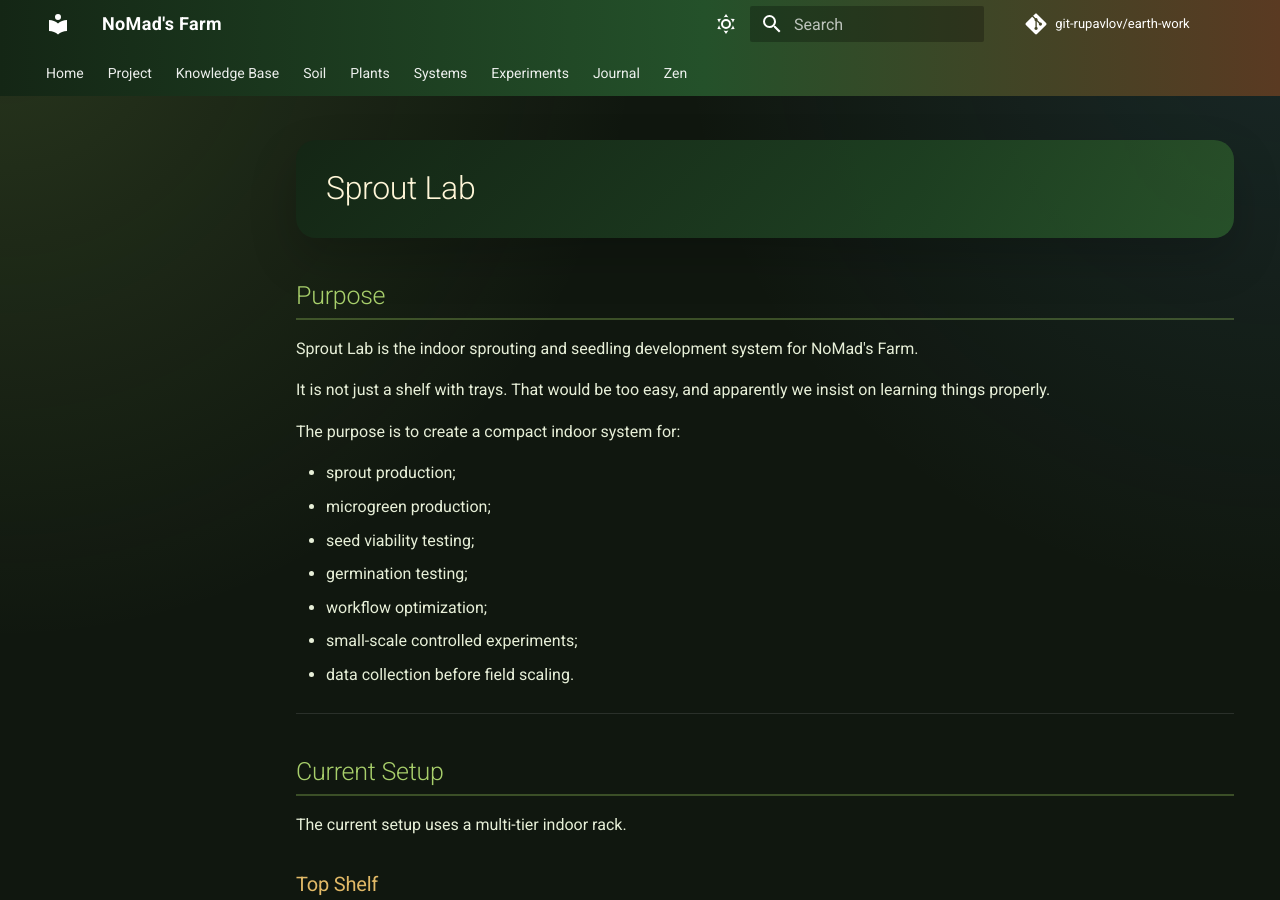
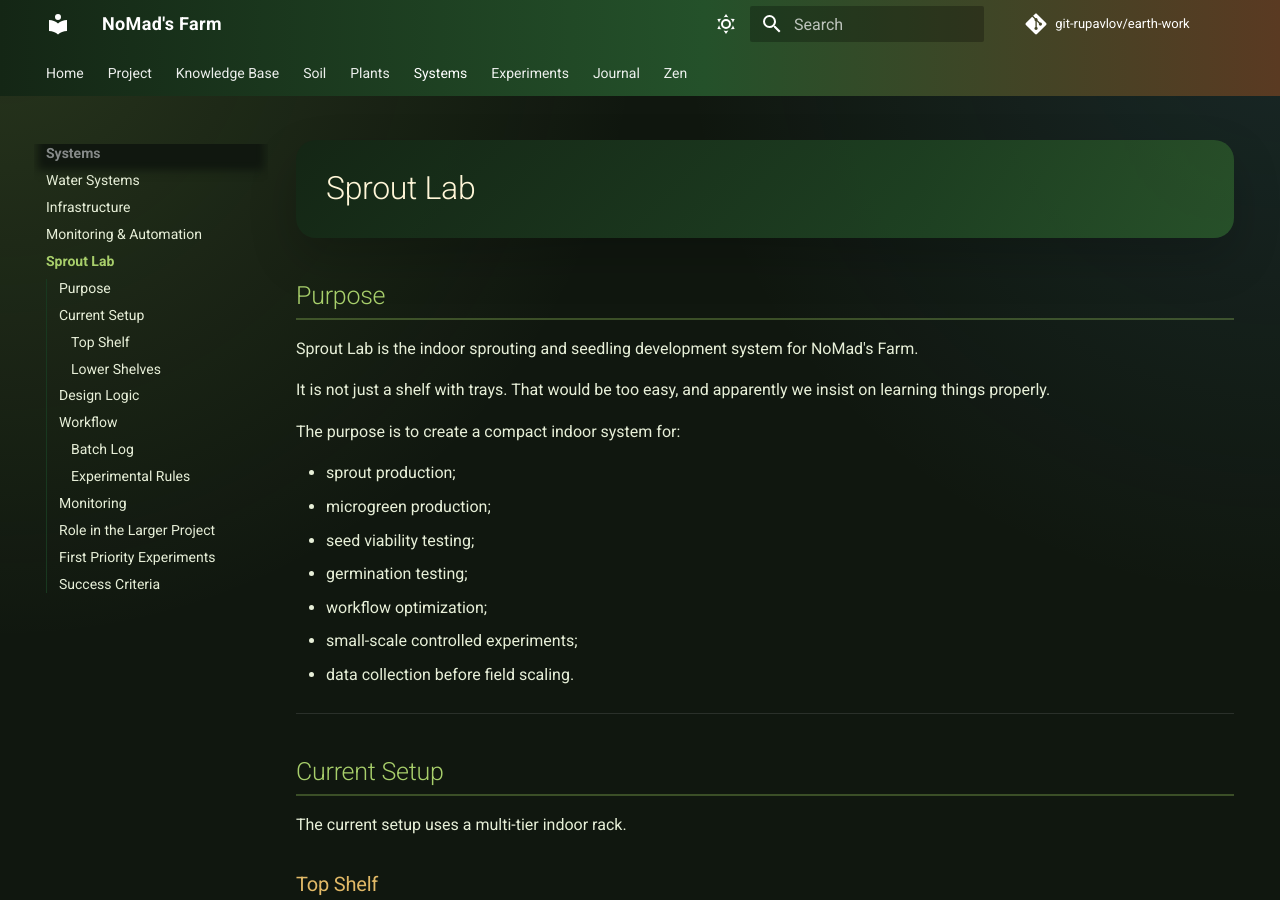
Before and after one commit to git-rupavlov/earth-work, an MkDocs documentation site: the page built from docs/sprout-lab/index.md, in a window 1280 px wide and 900 px high. Built offline with MkDocs 1.6.1 and Material for MkDocs 9.7.7, drawn with Linux system fonts in a browser that asks for light colours; comment, search, counter and statistics services are not loaded.

Commit message:
Add Sprout Lab to navigation

```diff
--- a/mkdocs.yml
+++ b/mkdocs.yml
@@ -47,6 +47,7 @@ nav:
       - Water Systems: water/index.md
       - Infrastructure: infrastructure/index.md
       - Monitoring & Automation: automation/index.md
+      - Sprout Lab: sprout-lab/index.md
   - Experiments:
       - Greenhouse 2026: experiments/greenhouse-2026.md
       - Bed Layout 2026: experiments/bed-layout-2026.md
```
